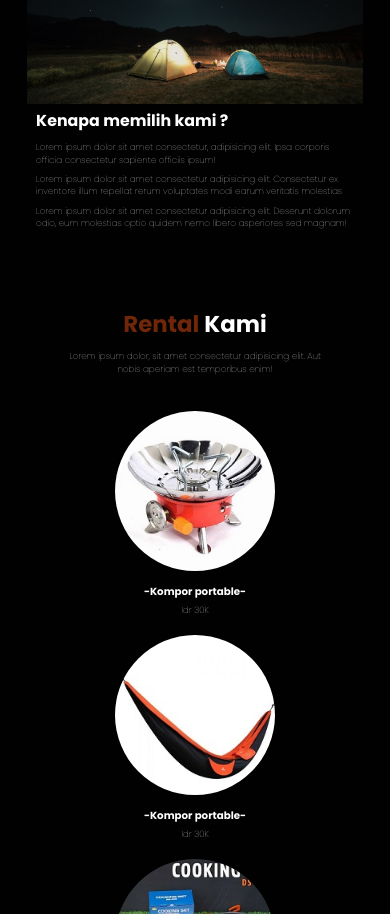
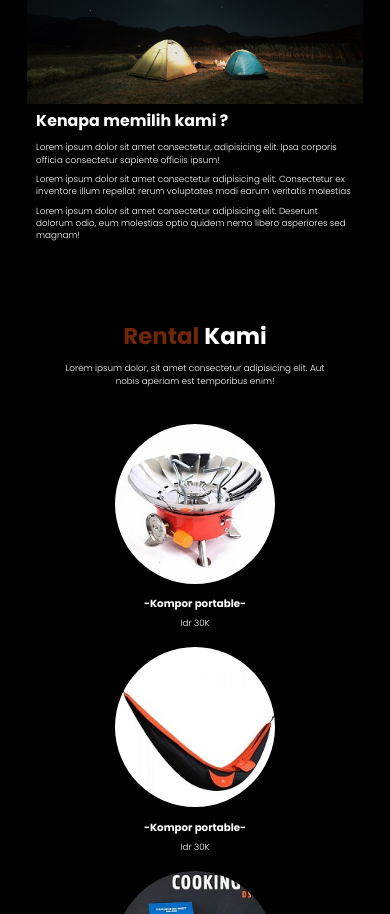
Before and after one commit to khaidar28/rental-outdoor, a plain HTML site: page index.html in a window 390 px wide. Shown: the part 1086-2000 px from the top of the page. Drawn offline with nearby package versions, Linux system fonts and the light colour scheme.

Commit message:
perbaruan font weight

```diff
--- a/css/style.css
+++ b/css/style.css
@@ -341,14 +341,27 @@ footer .credit a {
     transform: scaleX(0.2);
   }
 
+  .hero .content p {
+    font-weight: 300;
+  }
+
   /* about */
   .about .row {
     flex-wrap: wrap;
   }
 
+  .about .row .content-about p {
+    font-weight: 300;
+  }
+
   /* menu */
   .menu p {
     font-size: 1.6;
+  }
+
+  .menu p,
+  .contact p {
+    font-weight: 300;
   }
 
   .contact .row {
```
